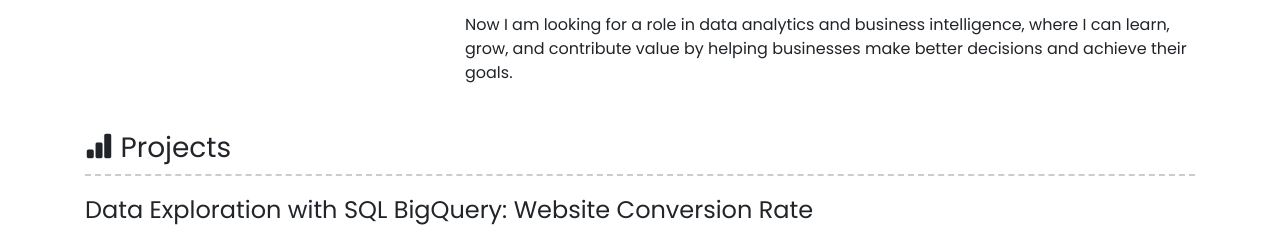
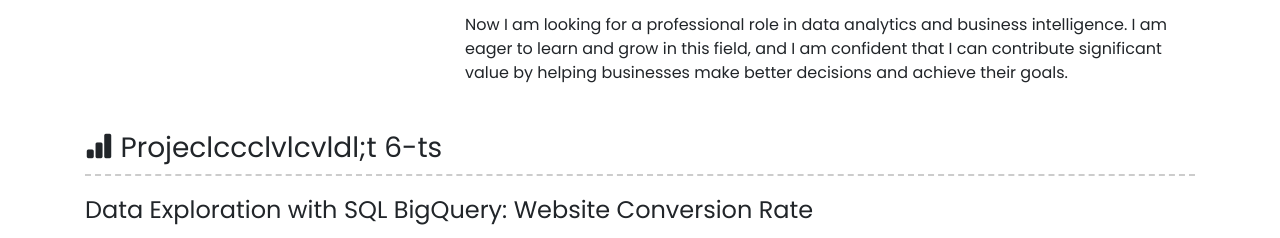
Before and after one commit to mytrannn22/portfolio, a plain HTML site: page index.html in a window 1280 px wide. Shown: the part 517-755 px from the top of the page. Drawn offline with nearby package versions, Linux system fonts and the light colour scheme.

Commit message:
Update index.html

```diff
--- a/index.html
+++ b/index.html
@@ -82,8 +82,9 @@
                     </p>
 
                     <p>
-                        Now I am looking for a role in data analytics and business intelligence, where I can learn, grow,
-                        and contribute value by helping businesses make better decisions and achieve their goals.
+                        Now I am looking for a professional role in data analytics and business intelligence. I am eager to learn and
+                        grow in this field, and I am confident that I can contribute significant value by helping businesses make better decisions
+                        and achieve their goals.
                     </p>
                 </div>
             </div>
@@ -91,7 +92,7 @@
 
         <!-- Projects -->
         <div class="intro-container">
-            <h3 class="intro-header text-left"><i class="bi bi-bar-chart-fill"></i> Projects</h3>
+            <h3 class="intro-header text-left"><i class="bi bi-bar-chart-fill"></i> Projeclccclvlcvldl;t 6-ts</h3>
 
             <!-- Project 1 -->
             <div class="row">
```
